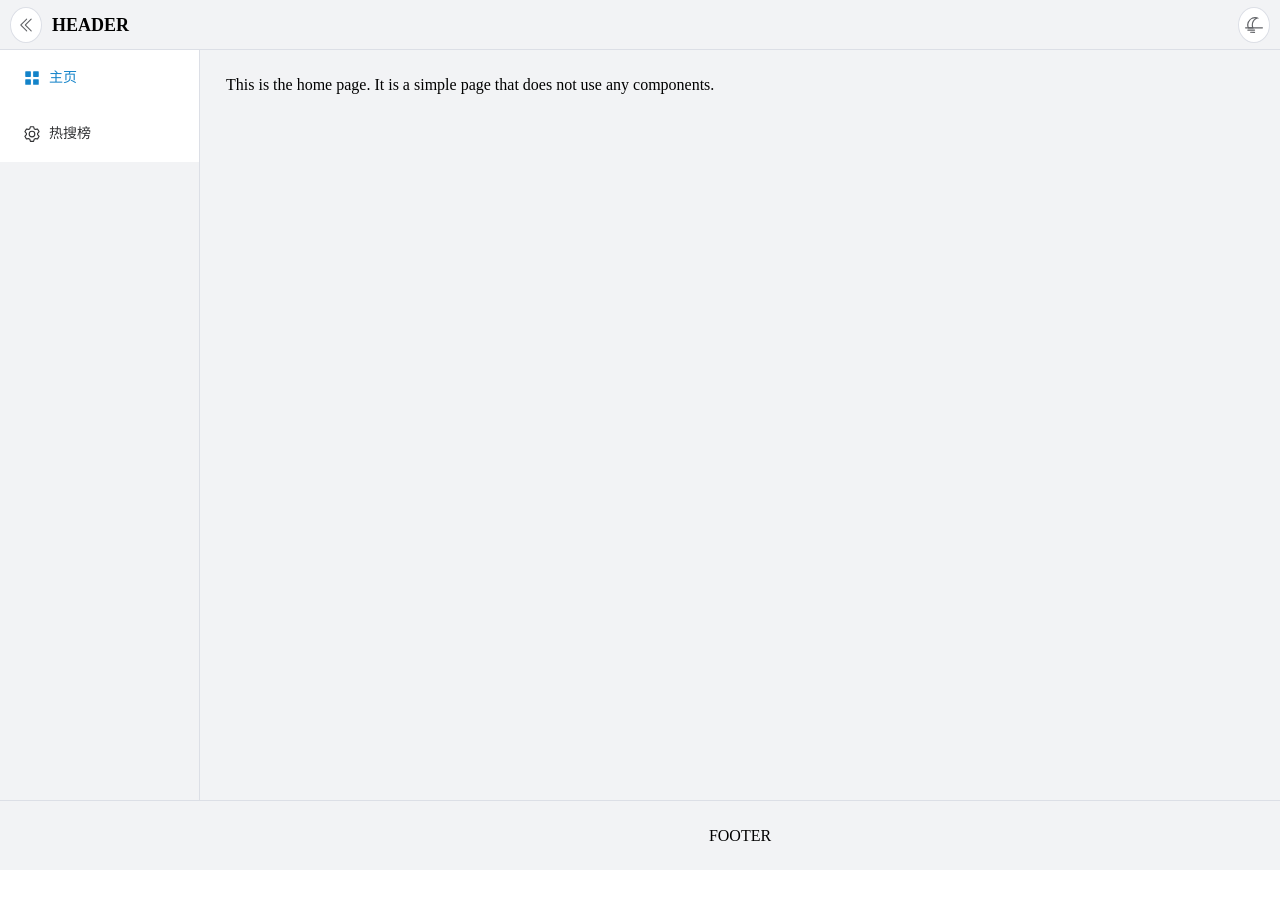
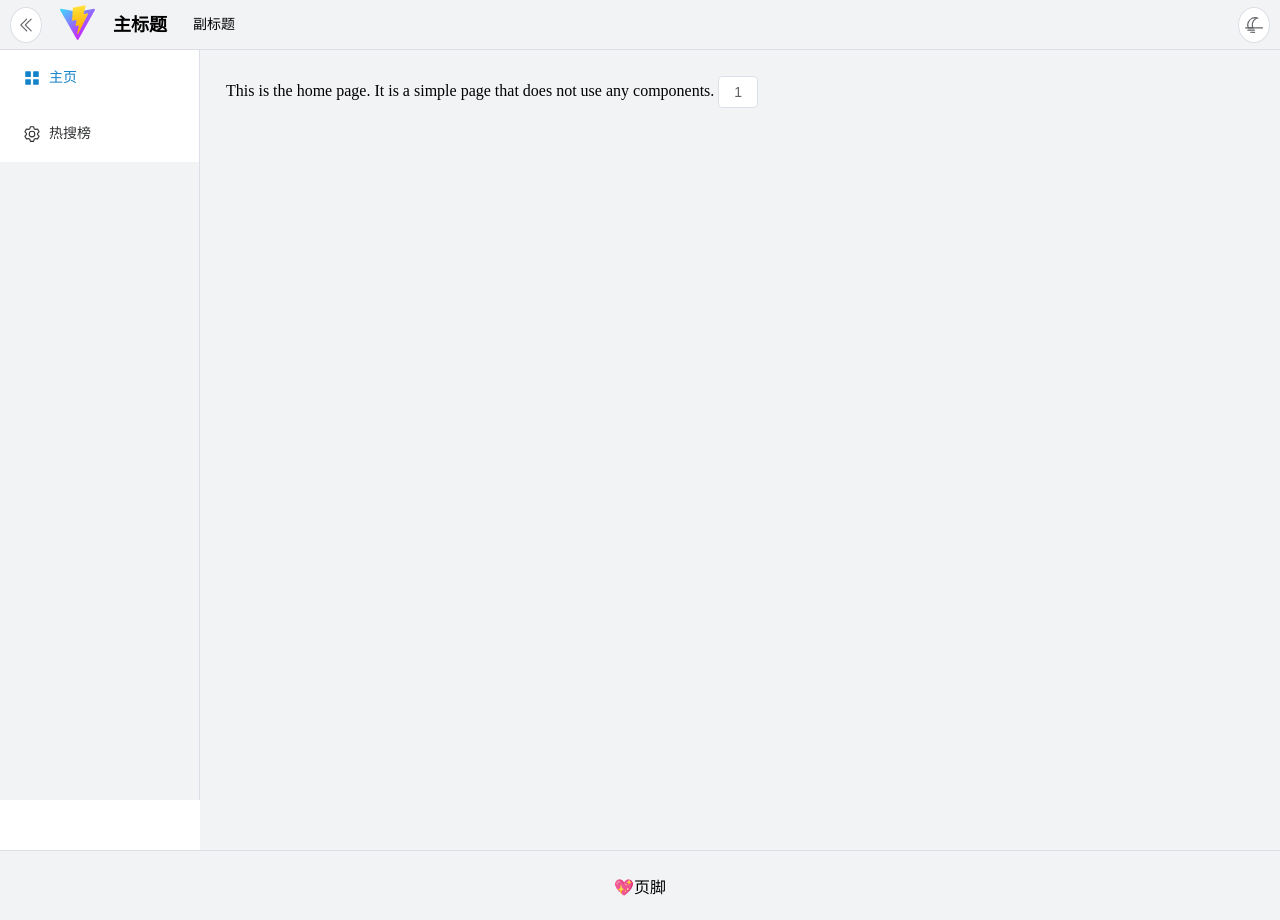
Before and after one commit to seashellw/vue-template, a Vue app in the folder vue-javascript/: page /#/home in a window 1280 px wide. Before the commit the page ends 870 px from the top, so only its background shows below. Built offline with nearby package versions, Linux system fonts and the light colour scheme.

Commit message:
新增：常用hooks，优化页脚效果

```diff
--- a/vue-javascript/index.html
+++ b/vue-javascript/index.html
@@ -4,7 +4,7 @@
     <meta charset="UTF-8" />
     <link rel="icon" type="image/svg+xml" href="/vite.svg" />
     <meta name="viewport" content="width=device-width, initial-scale=1.0" />
-    <title>My App</title>
+    <title>一个Vue项目</title>
     <style>
       :root {
         color-scheme: light;
--- a/vue-javascript/src/App.vue
+++ b/vue-javascript/src/App.vue
@@ -1,30 +1,63 @@
 <script setup>
-import AppAside from "@/components/layout/AppAside.vue";
 import AppHeader from "@/components/layout/AppHeader.vue";
 import { RouterView } from "vue-router";
 import { defineAsyncComponent } from "vue";
-
+const AppAside = defineAsyncComponent(() =>
+  import("@/components/layout/AppAside.vue")
+);
 const AppFooter = defineAsyncComponent(() =>
   import("@/components/layout/AppFooter.vue")
 );
 </script>
 
 <template>
-  <AppHeader />
-  <AppAside />
-  <main class="main">
-    <RouterView />
-  </main>
+  <AppHeader class="header" />
+  <section class="flex">
+    <Suspense>
+      <AppAside class="aside" />
+    </Suspense>
+    <main class="main">
+      <RouterView v-slot="{ Component: C }">
+        <KeepAlive>
+          <Component
+            :is="C"
+            v-if="$route.meta.keepAlive"
+            :key="$route.fullPath"
+          />
+        </KeepAlive>
+        <Component
+          :is="C"
+          v-if="!$route.meta.keepAlive"
+          :key="$route.fullPath"
+        />
+      </RouterView>
+    </main>
+  </section>
   <Suspense>
     <AppFooter />
   </Suspense>
 </template>
 
 <style scoped>
+.header {
+  position: sticky;
+  top: 0;
+  z-index: 10;
+}
+
+.aside {
+  position: sticky;
+  top: var(--app-header-height);
+  flex-grow: 0;
+  flex-shrink: 0;
+}
+
 .main {
-  padding: calc(var(--app-header-height) + 10px) 10px 10px
-    calc(var(--app-aside-width) + 10px);
+  padding: 10px;
   min-height: 100vh;
   background-color: var(--el-bg-color-page);
+  flex-grow: 1;
+  flex-shrink: 1;
+  overflow: hidden;
 }
 </style>
--- a/vue-javascript/src/components/layout/AppAside.vue
+++ b/vue-javascript/src/components/layout/AppAside.vue
@@ -34,9 +34,6 @@ const route = useRoute();
 
 <style scoped>
 .aside {
-  position: fixed;
-  top: var(--app-header-height);
-  left: 0;
   height: calc(100vh - var(--app-header-height));
   width: var(--app-aside-width);
   background-color: var(--el-bg-color-page);
--- a/vue-javascript/src/components/layout/AppFooter.vue
+++ b/vue-javascript/src/components/layout/AppFooter.vue
@@ -1,13 +1,12 @@
 <script setup></script>
 
 <template>
-  <footer class="footer">FOOTER</footer>
+  <footer class="footer">💖页脚</footer>
 </template>
 
 <style scoped>
 .footer {
   background-color: var(--el-bg-color-page);
-  padding-left: var(--app-aside-width);
   min-height: 70px;
   display: flex;
   justify-content: center;
--- a/vue-javascript/src/components/layout/AppHeader.vue
+++ b/vue-javascript/src/components/layout/AppHeader.vue
@@ -7,8 +7,10 @@ import {
   Sunrise,
 } from "@element-plus/icons-vue";
 import { computed } from "vue";
+import { useStoreStorage } from "@/util/hooks";
 
 const appState = useAppState();
+useStoreStorage(appState);
 const { toggleDarkMode, toggleFold } = appState;
 const DarkIcon = computed(() => (appState.isDark ? Sunrise : MoonNight));
 const FoldIcon = computed(() => (appState.isFold ? DArrowRight : DArrowLeft));
@@ -23,7 +25,11 @@ const FoldIcon = computed(() => (appState.isFold ? DArrowRight : DArrowLeft));
       class="icon-button"
       @click="toggleFold"
     />
-    <h1 class="flex-grow text-lg">HEADER</h1>
+    <RouterLink to="/">
+      <img src="/vite.svg" alt="logo" class="logo-img mx-2" />
+    </RouterLink>
+    <h1 class="text-lg font-semibold mr-4">主标题</h1>
+    <p class="flex-grow text-sm">副标题</p>
     <ElButton
       circle
       :icon="DarkIcon"
@@ -36,9 +42,6 @@ const FoldIcon = computed(() => (appState.isFold ? DArrowRight : DArrowLeft));
 
 <style scoped>
 .header {
-  position: fixed;
-  top: 0;
-  left: 0;
   width: 100%;
   height: var(--app-header-height);
   background-color: var(--el-bg-color-page);
@@ -47,11 +50,15 @@ const FoldIcon = computed(() => (appState.isFold ? DArrowRight : DArrowLeft));
   align-items: center;
   gap: 10px;
   border-bottom: 1px solid var(--el-border-color);
-  z-index: 2;
 }
 
 .icon-button {
   font-size: 18px;
   height: auto;
 }
+
+.logo-img {
+  width: 35px;
+  height: 35px;
+}
 </style>
--- a/vue-javascript/src/pages/PageHome.vue
+++ b/vue-javascript/src/pages/PageHome.vue
@@ -1,8 +1,24 @@
-<script setup></script>
+<script setup>
+import { ElMessage } from "element-plus";
+import { ref } from "vue";
+
+const count = ref(1);
+
+const handleClick = () => {
+  count.value++;
+  ElMessage({
+    message: `You clicked ${count.value} times`,
+    type: "success",
+  });
+};
+</script>
 
 <template>
   <p class="m-4">
     This is the home page. It is a simple page that does not use any components.
+    <ElButton @click="handleClick">
+      {{ count }}
+    </ElButton>
   </p>
 </template>
 
--- a/vue-javascript/src/pages/PageTop.vue
+++ b/vue-javascript/src/pages/PageTop.vue
@@ -16,7 +16,7 @@ onMounted(() => {
 </script>
 
 <template>
-  <el-table :data="tableData" class="el-table">
+  <el-table :data="tableData" max-height="500px">
     <el-table-column prop="name" label="标题">
       <template #default="{ row }">
         <el-link :href="row.url" target="_blank">{{ row.name }}</el-link>
@@ -26,8 +26,4 @@ onMounted(() => {
   </el-table>
 </template>
 
-<style scoped>
-.el-table {
-  overflow: hidden;
-}
-</style>
+<style scoped></style>
--- a/vue-javascript/src/pages/app-state.js
+++ b/vue-javascript/src/pages/app-state.js
@@ -1,9 +1,12 @@
 import { defineStore } from "pinia";
-import { ref } from "vue";
+import { ref, watch } from "vue";
 
 export const useAppState = defineStore("app-state", () => {
   const isDark = ref(localStorage.getItem("is-dark") === "true");
-
+  watch(isDark, (val) => {
+    document.documentElement.classList.toggle("dark", val);
+    localStorage.setItem("is-dark", val ? "true" : "false");
+  });
   const toggleDarkMode = () => {
     isDark.value = !isDark.value;
     document.documentElement.classList.toggle("dark", isDark.value);
@@ -11,12 +14,14 @@ export const useAppState = defineStore("app-state", () => {
   };
 
   const isFold = ref(false);
+  watch(isFold, (val) => {
+    document.documentElement.style.setProperty(
+      "--app-aside-width",
+      val ? "64px" : "200px"
+    );
+  });
   const toggleFold = () => {
     isFold.value = !isFold.value;
-    document.documentElement.style.setProperty(
-      "--app-aside-width",
-      isFold.value ? "64px" : "200px"
-    );
   };
 
   return {
--- a/vue-javascript/src/router/router.js
+++ b/vue-javascript/src/router/router.js
@@ -8,10 +8,16 @@ export const routes = [
       {
         path: "home",
         component: () => import("../pages/PageHome.vue"),
+        meta: {
+          keepAlive: true,
+        },
       },
       {
         path: "top",
         component: () => import("../pages/PageTop.vue"),
+        meta: {
+          keepAlive: true,
+        },
       },
     ],
   },
--- a/vue-javascript/src/util/hooks.js
+++ b/vue-javascript/src/util/hooks.js
@@ -1,5 +1,30 @@
 import { watch } from "vue";
+import destr from "destr";
+import { merge } from "lodash-es";
 
+/**
+ * 单向同步ref到另一个ref
+ */
 export const useSyncTo = (ref1, ref2) => {
   watch(ref1, (val) => (ref2.value = val), { immediate: true });
 };
+
+/**
+ * 本地存储pinia store数据，用于持久化，在下次打开页面时恢复数据
+ */
+export const useStoreStorage = (store) => {
+  if (!store.$id) {
+    throw new Error("useStoreStorage: store.$id is undefined");
+  }
+  const oldData = destr(localStorage.getItem(store.$id));
+  if (oldData instanceof Object) {
+    merge(store, oldData);
+  }
+  watch(
+    store,
+    (val) => {
+      localStorage.setItem(store.$id, JSON.stringify(val));
+    },
+    { deep: true }
+  );
+};
```
